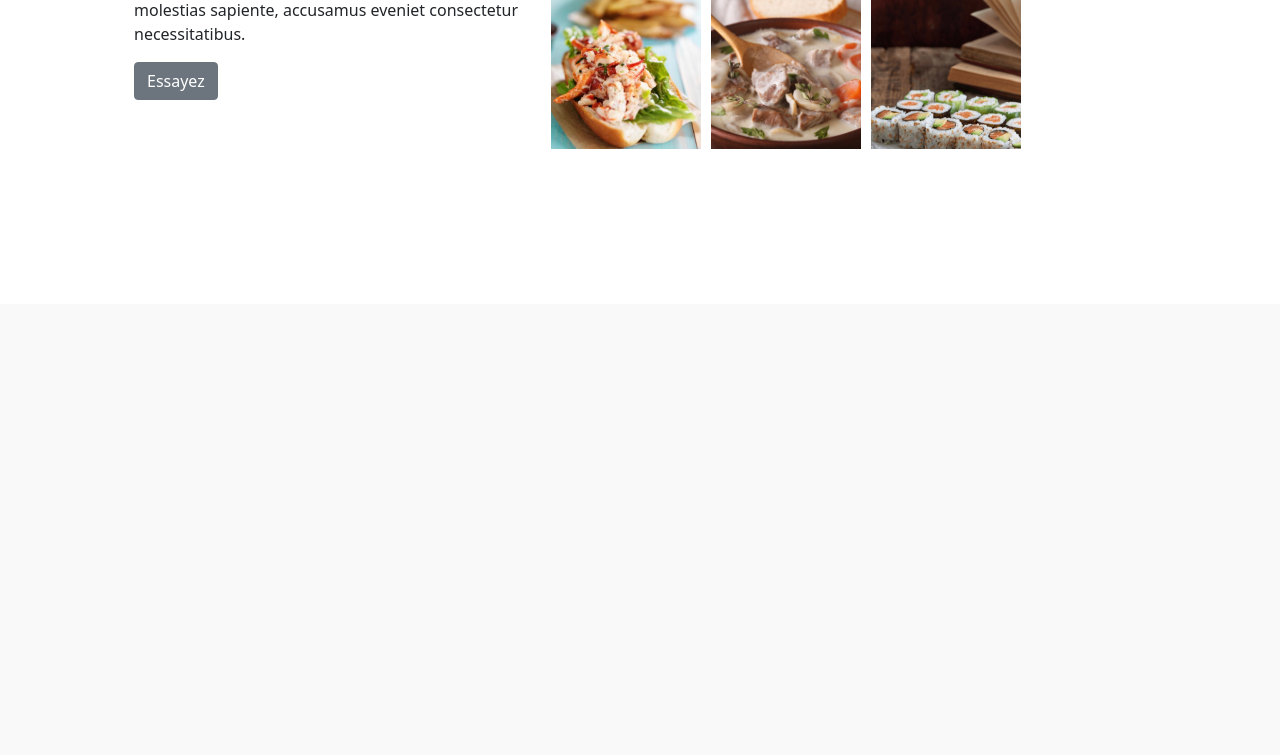
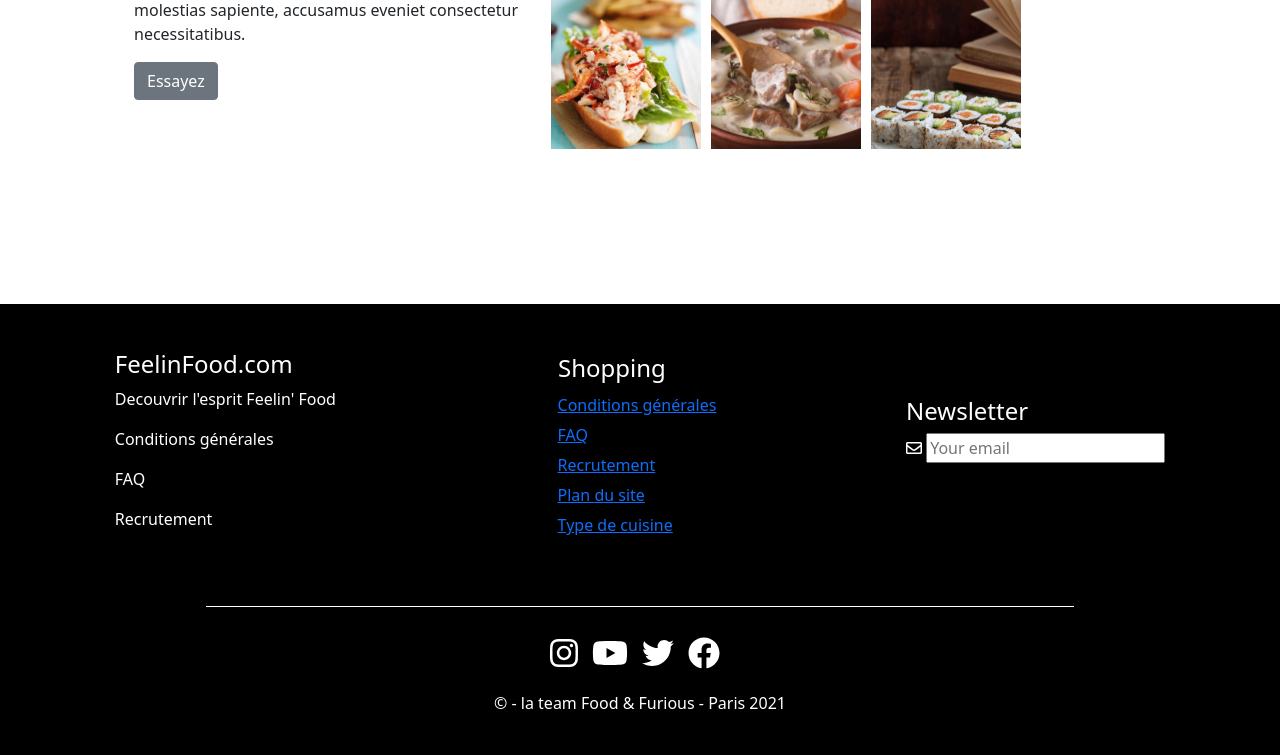
Before and after one commit to YPariset/Projet_Food_Tech, a PHP site: page / in a window 1280 px wide. Shown: the part 2181-2936 px from the top of the page. Before the commit the page ends 2330 px from the top, so only its background shows below. Run offline with PHP 8.4, Linux system fonts and the light colour scheme.

Commit message:
création du footer

```diff
--- a/_assets/style/footer.css
+++ b/_assets/style/footer.css
@@ -1,29 +1,75 @@
 footer {
-    background-color: white;
+    background-color: black;
+    color: white;
+    margin-bottom: -16px;
+    padding-left: 20px;
+    padding-right: 20px;
+}
+
+.f-1 {
+    padding-top: 37px;
 }
 
 .flex-footer {
-    border: 1px solid black;
     display: flex;
     flex-direction: row;
-    justify-content: flex-start;
-    align-items: flex-end;
-    height: 200px;
-    /* text-align: end; */
+    justify-content: space-around;
+    align-items: center;
 }
 
-#newsletter {
-    border: 1px solid black;
+#shopping2 h4 {
+    text-align: center;
+    margin-left: -18px;
+    padding-top: 50px;
 }
 
-#logo {
-    border: 1px solid black;
+#shopping2 ul {
+    display: flex;
+    flex-direction: column;
+    justify-content: flex-start;
+    align-items: flex-start;
+    line-height: 30px;
 }
 
-#footer_gauche {
-    margin-left: 10%;
+#codeur-barre {
+    padding-top: 0px;
 }
 
-#footer_lien {
-    margin-left: 50%;
+.ligne_seperation {
+    color: white;
 }
+
+.reseaux-sociaux {
+    border-top: 1px solid white;
+    text-align: center;
+    width: 70%;
+    margin: 0 auto;
+    margin-top: 50px;
+    margin-bottom: 20px;
+    padding-top: 30px;
+    transition: width 1.5 ease-in-out;
+}
+
+.follow {
+    margin-right: 10px;
+}
+
+.follow:hover {
+    transform: scale(1.2);
+}
+
+.follow1:hover {
+    color: #f542da;
+}
+
+.follow2:hover {
+    color: #f51d28;
+}
+
+.follow3:hover {
+    color: #4594f5;
+}
+
+.follow4:hover {
+    color: #0554b5;
+}
--- a/_includes/footer.php
+++ b/_includes/footer.php
@@ -1,38 +1,38 @@
 <footer>
     <div class="flex-footer">
         <div class="f-1">
-             <div class="logo">
-                <p class="title">SHOP<span class="point">.</span>com</p>
-                <p>bla bla bla blablablabla</p>
-                <p>bla bla bla blablablabla</p>
-                <p>bla bla bla blablablabla</p>
-             </div>
+            <div class="logo">
+               <h4 class="title">FeelinFood<span class="point">.</span>com</h4>
+               <p>Decouvrir l'esprit Feelin' Food</p>
+               <p>Conditions générales</p>
+               <p>FAQ</p>
+               <p>Recrutement</p>
+            </div>
+
         </div>
-        <div>
+
+        <div id="shopping2">
             <h4>Shopping</h4>
             <ul>
-                <li><a href="#">boutique</a></li>
-                <li><a href="#">promotion</a></li>
-                <li><a href="#">cool</a></li>
-                <li><a href="#">pas cool</a></li>
+                <li><a href="#">Conditions générales</a></li>
+                <li><a href="#">FAQ</a></li>
+                <li><a href="#">Recrutement</a></li>
+                <li><a href="#">Plan du site</a></li>
+                <li><a href="#">Type de cuisine</a></li>
             </ul>
         </div>
-        <div> <h4>Shopping</h4>
-            <ul>
-                <li><a href="#">Center</a></li>
-                <li><a href="#">tendance</a></li>
-                <li><a href="#">moche</a></li>
-                <li><a href="#">collection</a></li>
-            </ul>
-        </div>
-        <div>
+        <div id="newsletter">
             <h4>Newsletter</h4>
             <buttom type="submit" name="validMail"><i class="far fa-envelope"></i></button>
             <input type="email" name="mail" placeholder="Your email">
-
-
         </div>
-
     </div>
-    <p style="text-align:center;">&copy - la team des codeurs barrés - Paris 2012</p>
+    <div class="reseaux-sociaux">
+         <span><i class="fab fa-instagram follow1 follow fa-2x"></i></span>
+         <span><i class="fab fa-youtube follow2 follow fa-2x"></i></span>
+         <span><i class="fab fa-twitter follow3 follow fa-2x"></i></span>
+         <span><i class="fab fa-facebook follow4 follow fa-2x"></i></span>
+    </div>
+    <p id="codeur-barre" style="text-align:center;">&copy - la team Food & Furious - Paris 2021</p>
+    <br>
 </footer>
--- a/_includes/head.php
+++ b/_includes/head.php
@@ -7,6 +7,8 @@
     <link href="_assets/style/header.css" rel="stylesheet">
     <link href="_assets/style/header2.css" rel="stylesheet">
     <link href="_assets/style/home.css" rel="stylesheet">
+    <link href="_assets/style/footer.css" rel="stylesheet">
+
 
     <!--- import fonteawesome -->
         <script src="https:use.fontawesome.com/releases/v5.15.1/js/all.js" crossorigin="anonymous"></script>
--- a/views/home_view.php
+++ b/views/home_view.php
@@ -73,8 +73,7 @@
 					</script>
 </main>
 
-
-
+<?php include_once '_includes/footer.php'; ?>
 
 </body>
 </footer>
--- a/views/login_view.php
+++ b/views/login_view.php
@@ -7,5 +7,7 @@
 <body>
 <?php include_once '_includes/header2.php'; ?>
 
+
+<?php include_once '_includes/footer.php'; ?>
 </body>
 </html>
--- a/views/produit_view.php
+++ b/views/produit_view.php
@@ -25,4 +25,5 @@
                 </section>
             </main>
         </div>
+        <?php include_once '_includes/footer.php'; ?>
     </body>
--- a/views/signup_view.php
+++ b/views/signup_view.php
@@ -7,5 +7,7 @@
 <body style="height:1500vh;">
 <?php include_once '_includes/header2.php'; ?>
 
+
+<?php include_once '_includes/footer.php'; ?>
 </body>
 </html>
```
Also changed, not shown: _assets/style/header.css (+31 -21 lines). Lines whose indentation alone changed are shown as unchanged.
